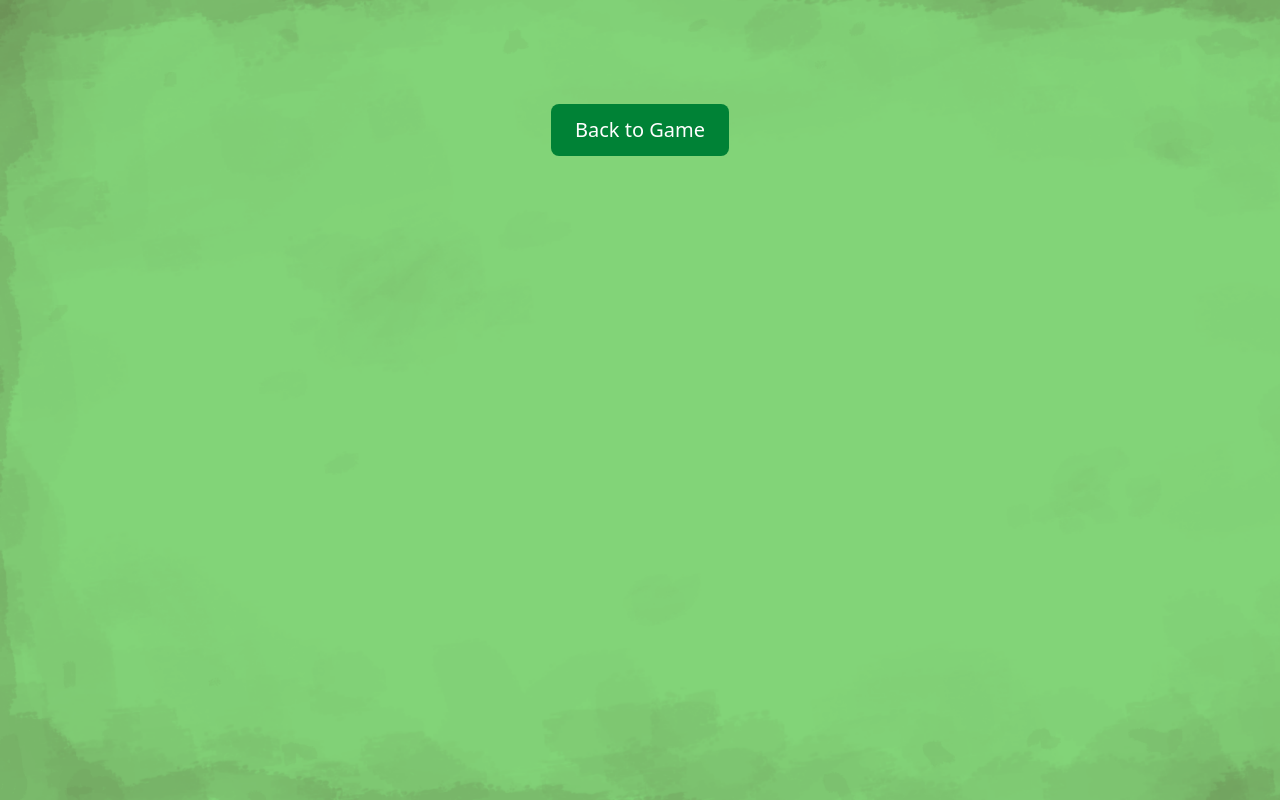
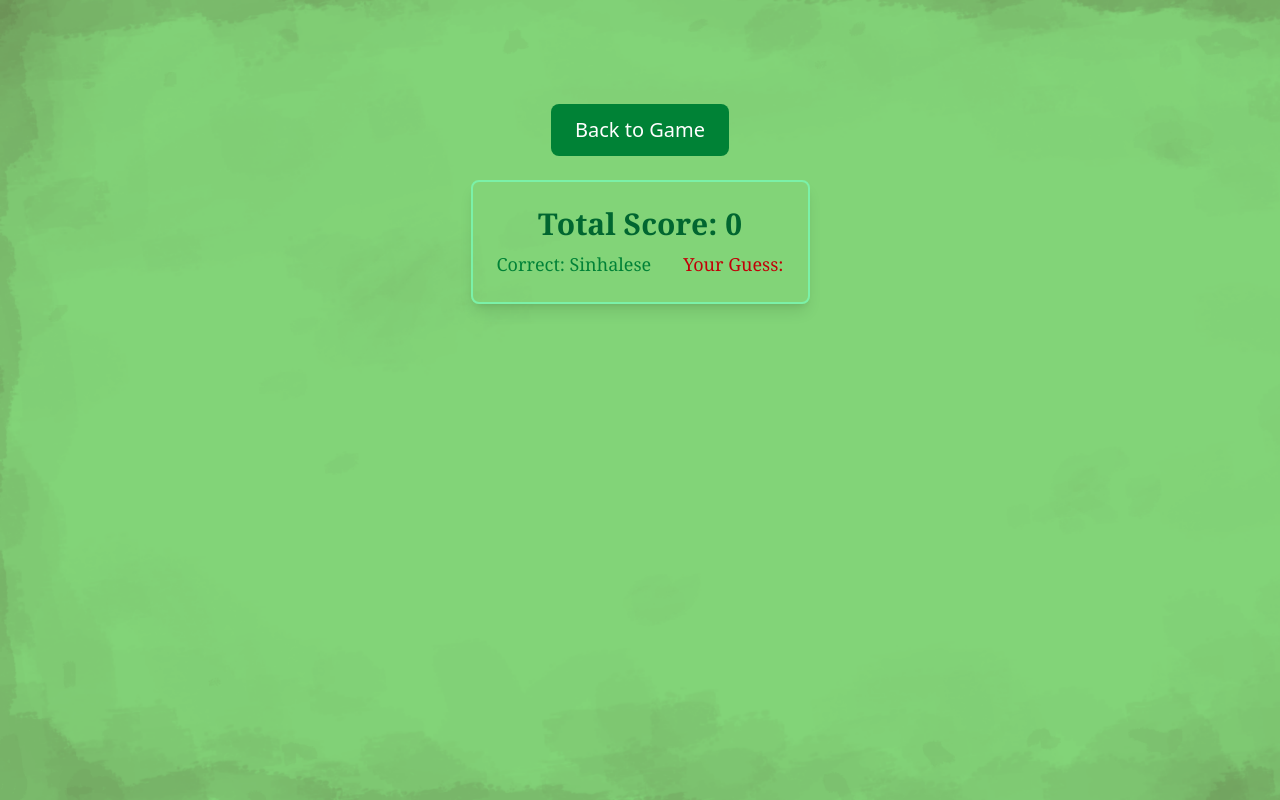
Before and after one commit to John-Platkowski/LanguageGuessr, a React (Vite) app: page / in a window 1280 px wide. Both pictures are taken after a click on the button "Enter". Built offline with nearby package versions, Linux system fonts and the light colour scheme.

Commit message:
fix tree spacing

```diff
--- /dev/null
+++ b/src/components/ScoreDisplay.jsx
@@ -0,0 +1,22 @@
+
+function ScoreDisplay({ score, correctLanguage, guessLanguage, roundScore }) {
+    return (
+        <div className="bg-opacity-90 rounded-lg p-6 shadow-lg border-2 border-green-300 mb-6">
+            <div className="text-center">
+                <div className="text-3xl font-bold text-green-800 font-serif mb-2">
+                    Total Score: {score}
+                </div>
+                {roundScore !== undefined && (
+                    <div className="text-xl text-blue-700 font-serif mb-2">
+                        This Round: +{roundScore} points
+                    </div>
+                )}
+                <div className="flex justify-between text-lg font-serif whitespace-nowrap">
+                    <span className="text-green-700 mr-8">Correct: {correctLanguage}</span>
+                    <span className="text-red-700">Your Guess: {guessLanguage}</span>
+                </div>
+            </div>
+        </div>
+    );
+}
+export default ScoreDisplay
--- a/src/components/Tree.jsx
+++ b/src/components/Tree.jsx
@@ -23,7 +23,7 @@ function TreeContainer({ children })
     return (
         <div
             ref={containerRef}
-            className="w-full min-h-screen flex items-center justify-center p-4 overflow-hidden"
+            className="w-full min-h-screen flex items-center justify-center p-4 overflow-hidden -mt-60 select-none"
         >
             <div
                 ref={contentRef}
@@ -38,7 +38,7 @@ function TreeContainer({ children })
     );
 }
 
-function LanguageTree({ languageData, correctLanguage, guessLanguage })
+function LanguageTree({ languageData, correctLanguage, guessLanguage, score, setScore })
 {
     const getPath = (data, languageName) =>
     {
@@ -209,18 +209,43 @@ function LanguageTree({ languageData, correctLanguage, guessLanguage })
         getPath(languageData, guessLanguage)
     )
 
+
+    const calculateScore = (correctPath, guessPath) =>
+    {
+        if (!correctPath || !guessPath) {return 0;}
+        let traversals = correctPath.length + guessPath.length
+        const minLength = Math.min(correctPath.length, guessPath.length)
+        for (let i = 0; i < minLength; i++)
+        {
+            if (correctPath[i] === guessPath[i])
+            {
+                // Subtract common paths
+                traversals -= 1
+            }
+        }
+        // 20, 10, 5, 2, 1, 0
+        return Math.floor(20 / (2**traversals))
+    }
+    useEffect(() =>
+    {
+        const correctPath = getPath(languageData, correctLanguage);
+        const guessPath = getPath(languageData, guessLanguage);
+        const newPoints = calculateScore(correctPath, guessPath);
+        setScore(prevScore => prevScore + newPoints);
+    }, [correctLanguage, guessLanguage]);
     console.log(scoringData)
 
     return (
         <TreeContainer>
-            <div className="justify-center items-start overflow-hidden">
+            <div className="flex justify-center items-start space-x-32 w-full">
                 {Object.entries(scoringData).map(([rootName, rootData]) => (
-                    <TreeNode
-                        key={rootName}
-                        name={rootName}
-                        data={rootData}
-                        level={0}
-                    />
+                    <div key={rootName} className="flex-shrink-0">
+                        <TreeNode
+                            name={rootData.displayName || rootName}
+                            data={rootData}
+                            level={0}
+                        />
+                    </div>
                 ))}
             </div>
         </TreeContainer>
--- a/src/components/TreeScene.jsx
+++ b/src/components/TreeScene.jsx
@@ -1,10 +1,11 @@
 import LanguageTree from './Tree'
 import languageData from '../language-tree.json'
+import ScoreDisplay from './ScoreDisplay'
 
-function TreeScene({ navigateToScene , guess, language }) {
+function TreeScene({ navigateToScene, guess, language, score, setScore })
+{
     return (
         <div className="max-h-screen bg-[url(/src/assets/background.png)] bg-cover bg-no-repeat flex flex-col overflow-hidden">
-            <div className="">
             <div className="flex items-center justify-center p-6 mt-20">
                 <button
                     onClick={() => navigateToScene("game")}
@@ -14,9 +15,19 @@ function TreeScene({ navigateToScene , guess, language }) {
                 </button>
             </div>
 
-                <div className="flex">
-                    <LanguageTree languageData={languageData} guessLanguage={guess} correctLanguage={language}/>
-                </div>
+            <div className="flex flex-col items-center h-auto">
+                <ScoreDisplay
+                    score={score}
+                    correctLanguage={language}
+                    guessLanguage={guess}
+                />
+                <LanguageTree
+                    languageData={languageData}
+                    guessLanguage={guess}
+                    correctLanguage={language}
+                    score={score}
+                    setScore={setScore}
+                />
             </div>
         </div>
     );
```
Lines whose indentation alone changed are shown as unchanged.
